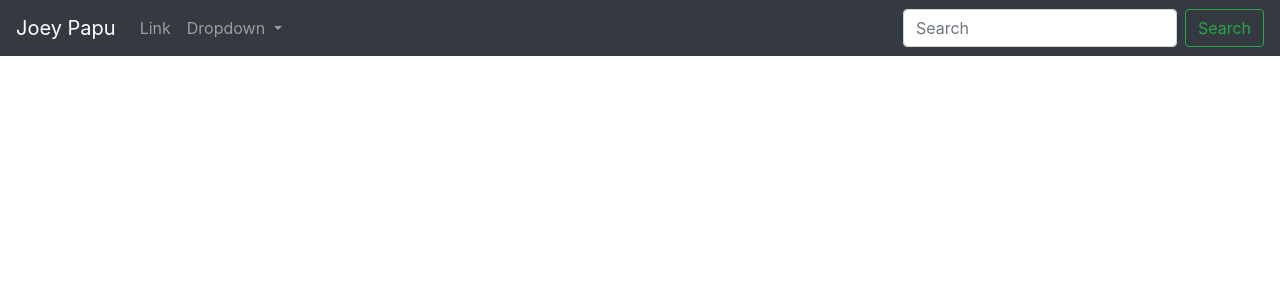
After one commit to jpapu/portfolio, a Django app: template portfolio/web_app/templates/base.html in a window 1280 px wide. The commit adds this page. Shown: the top 300 px of the page. Run offline with Django 3.2, Linux system fonts and the light colour scheme; the template is opened without the code that fills it, so the values that code supplies are empty; some libraries are stand-ins or nearby versions.

Commit message:
12 bootstrap styling (#13)
* add base html

* integrate bootstrap styling

* add styling

* add in title tags

```diff
--- a/portfolio/web_app/models.py
+++ b/portfolio/web_app/models.py
@@ -3,6 +3,7 @@ from django.contrib.auth.models import User
 
 class Post(models.Model):
     title = models.CharField(max_length = 255)
+    title_tag = models.CharField(max_length = 255, default="Post")
     author = models.ForeignKey(User, on_delete=models.CASCADE)
     created_at = models.DateTimeField(auto_now_add=True)
     updated_at = models.DateTimeField(auto_now=True)
--- /dev/null
+++ b/portfolio/web_app/templates/base.html
@@ -0,0 +1,67 @@
+<!doctype html>
+<html lang="en">
+  <head>
+    <!-- Required meta tags -->
+    <meta charset="utf-8">
+    <meta name="viewport" content="width=device-width, initial-scale=1, shrink-to-fit=no">
+
+    <!-- Bootstrap CSS -->
+    <link rel="stylesheet" href="https://stackpath.bootstrapcdn.com/bootstrap/4.4.1/css/bootstrap.min.css" integrity="sha384-Vkoo8x4CGsO3+Hhxv8T/Q5PaXtkKtu6ug5TOeNV6gBiFeWPGFN9MuhOf23Q9Ifjh" crossorigin="anonymous">
+
+    <title>
+        {% block title %}
+            Joey's Portfolio
+        {% endblock %}
+    </title>
+  </head>
+  <body>
+
+    <!--Navigation Bar-->
+    <nav class="navbar navbar-expand-lg navbar-dark bg-dark">
+        <a class="navbar-brand" href="{% url 'home' %}"">Joey Papu</a>
+        <button class="navbar-toggler" type="button" data-toggle="collapse" data-target="#navbarSupportedContent" aria-controls="navbarSupportedContent" aria-expanded="false" aria-label="Toggle navigation">
+            <span class="navbar-toggler-icon"></span>
+        </button>
+
+        <div class="collapse navbar-collapse" id="navbarSupportedContent">
+            <ul class="navbar-nav mr-auto">
+                <!--Link-->
+                <li class="nav-item">
+                    <a class="nav-link" href="#">Link</a>
+                </li>
+                <!--Dropdown-->
+                <li class="nav-item dropdown">
+                    <a class="nav-link dropdown-toggle" href="#" id="navbarDropdown" role="button" data-toggle="dropdown" aria-haspopup="true" aria-expanded="false">
+                    Dropdown
+                    </a>
+                    <div class="dropdown-menu" aria-labelledby="navbarDropdown">
+                    <a class="dropdown-item" href="#">Action</a>
+                    <a class="dropdown-item" href="#">Another action</a>
+                    <div class="dropdown-divider"></div>
+                    <a class="dropdown-item" href="#">Something else here</a>
+                    </div>
+                </li>
+            </ul>
+            <!--Search Bar-->
+            <form class="form-inline my-2 my-lg-0">
+                <input class="form-control mr-sm-2" type="search" placeholder="Search" aria-label="Search">
+                <button class="btn btn-outline-success my-2 my-sm-0" type="submit">Search</button>
+            </form>
+        </div>
+    </nav>
+
+</br>
+    <!--Body Contents-->
+    <div class="container">
+        {% block content %}
+
+        {% endblock %}
+    </div>
+
+    <!-- Optional JavaScript -->
+    <!-- jQuery first, then Popper.js, then Bootstrap JS -->
+    <script src="https://code.jquery.com/jquery-3.4.1.slim.min.js" integrity="sha384-J6qa4849blE2+poT4WnyKhv5vZF5SrPo0iEjwBvKU7imGFAV0wwj1yYfoRSJoZ+n" crossorigin="anonymous"></script>
+    <script src="https://cdn.jsdelivr.net/npm/popper.js@1.16.0/dist/umd/popper.min.js" integrity="sha384-Q6E9RHvbIyZFJoft+2mJbHaEWldlvI9IOYy5n3zV9zzTtmI3UksdQRVvoxMfooAo" crossorigin="anonymous"></script>
+    <script src="https://stackpath.bootstrapcdn.com/bootstrap/4.4.1/js/bootstrap.min.js" integrity="sha384-wfSDF2E50Y2D1uUdj0O3uMBJnjuUD4Ih7YwaYd1iqfktj0Uod8GCExl3Og8ifwB6" crossorigin="anonymous"></script>
+  </body>
+</html>
--- a/portfolio/web_app/templates/home.html
+++ b/portfolio/web_app/templates/home.html
@@ -1,3 +1,6 @@
+{% extends 'base.html' %}
+
+{% block content %}
 <h1>Post</h1>
 
 <!--list posts with links-->
@@ -7,3 +10,5 @@
     {{ post.body }}</li>
 {% endfor%}
 </ul>
+
+{% endblock %}
```
Also changed, not shown: portfolio/web_app/templates/article_details.html (+10 -0 lines).
